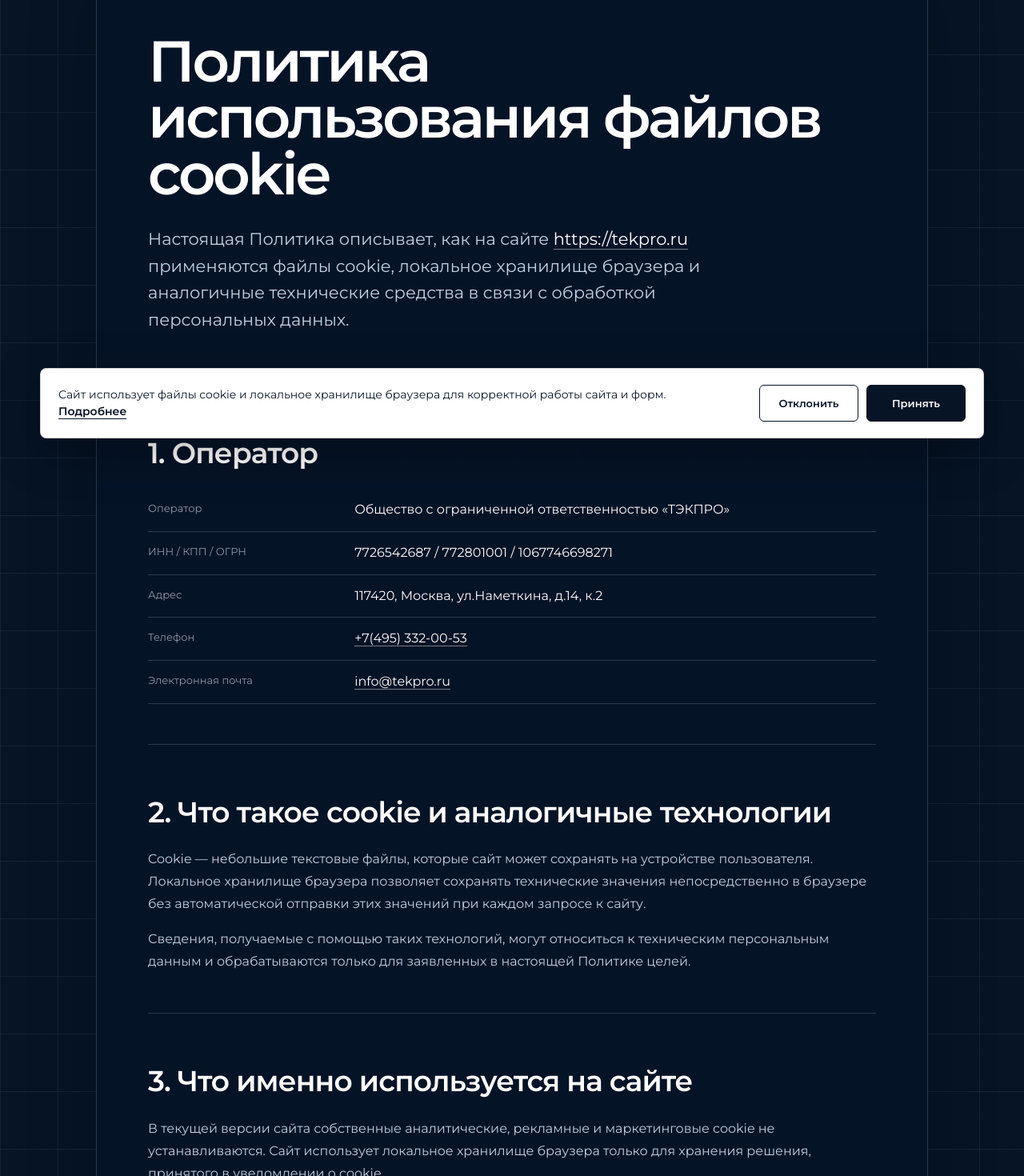
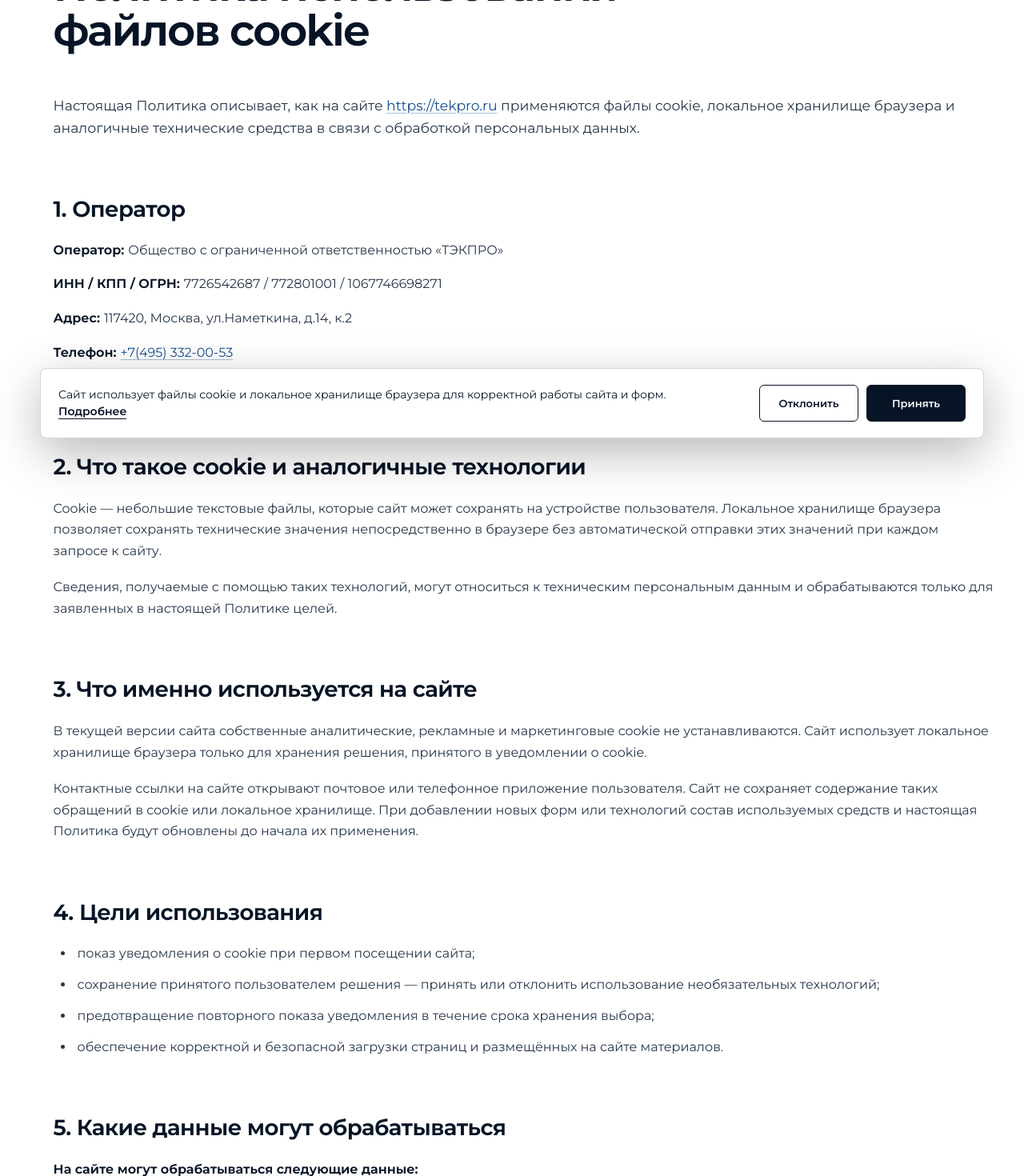
Before and after one commit to Tranqu1111ty/tek_pro_site, a Next.js app: page /cookie-policy in a window 1280 px wide. Shown: the part 220-1690 px from the top of the page at 80% size. Built offline with nearby package versions, Linux system fonts and the light colour scheme.

Commit message:
added cookie banner

```diff
--- a/app/cookie-policy/page.tsx
+++ b/app/cookie-policy/page.tsx
@@ -36,7 +36,6 @@ export default function CookiePolicyPage() {
 
       <article className="policy-document">
         <div className="policy-title">
-          <p className="section-index"></p>
           <h1>Политика использования файлов cookie</h1>
           <p className="policy-lead">
             Настоящая Политика описывает, как на сайте{" "}
@@ -114,6 +113,7 @@ export default function CookiePolicyPage() {
 
         <section>
           <h2>5. Какие данные могут обрабатываться</h2>
+          <p className="policy-list-title">На сайте могут обрабатываться следующие данные:</p>
           <ul>{technicalData.map((item) => <li key={item}>{item}</li>)}</ul>
           <p>
             Технические сведения HTTP-запроса передаются браузером независимо от выбора в
@@ -126,13 +126,13 @@ export default function CookiePolicyPage() {
           <h2>6. Согласие и управление</h2>
           <p>
             При первом посещении сайта пользователю показывается уведомление с кнопками «Принять»
-            и «Отклонить». В обоих случаях решение сохраняется в локальное хранилище, чтобы сайт не
+            и «Отклонить». В обоих случаях решение сохраняется в локальном хранилище, чтобы сайт не
             запрашивал его при каждом открытии страницы. При отказе никакие необязательные cookie
-            или записи локальное хранилище сайтом не создаются, кроме технической записи о самом отказе.
+            или записи локального хранилища сайтом не создаются, кроме технической записи о самом отказе.
           </p>
           <p>
             Пользователь может удалить сохранённое решение в настройках браузера. После удаления
-            уведомление появится снова. Запрет локальное хранилище в настройках браузера не ограничивает
+            уведомление появится снова. Запрет локального хранилища в настройках браузера не ограничивает
             просмотр материалов сайта, но уведомление может показываться повторно.
           </p>
         </section>
@@ -145,7 +145,7 @@ export default function CookiePolicyPage() {
             через сайт. Шрифты, изображения и видео загружаются с инфраструктуры сайта.
           </p>
           <p>
-            Трансграничная передача данных, полученных с помощью cookie или локальное хранилище, сайтом не
+            Трансграничная передача данных, полученных с помощью cookie или локального хранилища, сайтом не
             осуществляется.
           </p>
         </section>
@@ -153,7 +153,7 @@ export default function CookiePolicyPage() {
         <section>
           <h2>8. Срок хранения</h2>
           <p>
-            Решение пользователя хранится в локальное хранилище не более 12 месяцев с даты выбора. По
+            Решение пользователя хранится в локальном хранилище не более 12 месяцев с даты выбора. По
             истечении этого срока сайт снова показывает уведомление. Пользователь может удалить
             запись раньше через настройки браузера.
           </p>
--- a/app/globals.css
+++ b/app/globals.css
@@ -1168,21 +1168,20 @@ button, summary, a { -webkit-tap-highlight-color: transparent; }
 
 .policy-page {
   min-height: 100vh;
-  padding-bottom: 96px;
-  background:
-    linear-gradient(rgba(191, 210, 227, 0.07) 1px, transparent 1px),
-    linear-gradient(90deg, rgba(191, 210, 227, 0.07) 1px, transparent 1px),
-    var(--navy);
-  background-size: 72px 72px;
+  padding-bottom: clamp(80px, 9vw, 150px);
+  background: #ffffff;
+  color: var(--navy);
 }
 .policy-header {
   display: flex;
   align-items: center;
   justify-content: space-between;
   min-height: 84px;
-  padding: 0 var(--gutter);
+  padding: 0 clamp(28px, 5.8vw, 112px);
+  border-bottom: 1px solid #e6e9ed;
   background: var(--white);
   color: var(--navy);
+  box-shadow: 0 2px 9px rgba(6, 20, 38, 0.06);
 }
 .policy-back-link {
   font-family: var(--mono);
@@ -1192,74 +1191,97 @@ button, summary, a { -webkit-tap-highlight-color: transparent; }
   text-transform: uppercase;
 }
 .policy-document {
-  width: min(1040px, calc(100% - (2 * var(--gutter))));
-  margin: clamp(48px, 7vw, 100px) auto 0;
-  padding: clamp(30px, 5vw, 72px);
-  border: 1px solid var(--line);
-  border-radius: 8px;
-  background: rgba(6, 20, 38, 0.95);
-  box-shadow: 0 30px 90px rgba(0, 0, 0, 0.2);
+  width: min(1360px, calc(100% - clamp(56px, 8vw, 140px)));
+  margin: clamp(64px, 7vw, 118px) auto 0 clamp(28px, 5.2vw, 104px);
 }
-.policy-title { padding-bottom: clamp(38px, 5vw, 64px); border-bottom: 1px solid var(--line); }
+.policy-title { padding: 0; }
 .policy-title h1 {
-  max-width: 850px;
-  margin: 22px 0 0;
+  max-width: 780px;
+  margin: 0;
   font-family: var(--display);
-  font-size: clamp(40px, 6vw, 72px);
-  font-weight: 600;
-  letter-spacing: -0.045em;
-  line-height: 0.98;
+  font-size: clamp(42px, 4.2vw, 66px);
+  font-weight: 650;
+  letter-spacing: -0.035em;
+  line-height: 1.05;
 }
 .policy-lead {
-  max-width: 790px;
-  margin: 30px 0 0;
-  color: var(--blueprint);
-  font-size: clamp(17px, 2vw, 21px);
-  line-height: 1.6;
+  max-width: 1240px;
+  margin: clamp(34px, 4vw, 54px) 0 0;
+  color: #253549;
+  font-size: clamp(17px, 1.35vw, 20px);
+  line-height: 1.65;
 }
-.policy-document section { padding-top: clamp(40px, 5vw, 64px); }
-.policy-document section + section { margin-top: clamp(34px, 4vw, 50px); border-top: 1px solid var(--line); }
+.policy-document section { margin-top: clamp(54px, 5.5vw, 82px); }
+.policy-document section + section { border: 0; }
 .policy-document section h2 {
-  margin: 0 0 24px;
+  margin: 0 0 22px;
   font-family: var(--display);
-  font-size: clamp(25px, 3.2vw, 36px);
-  font-weight: 600;
-  letter-spacing: -0.025em;
-  line-height: 1.15;
+  font-size: clamp(26px, 2.15vw, 34px);
+  font-weight: 650;
+  letter-spacing: -0.02em;
+  line-height: 1.22;
 }
 .policy-document section p,
 .policy-document section li {
-  color: var(--blueprint);
-  font-size: 16px;
-  line-height: 1.75;
+  max-width: 1240px;
+  color: #253549;
+  font-size: clamp(16px, 1.22vw, 19px);
+  line-height: 1.68;
 }
-.policy-document section p { margin: 16px 0 0; }
-.policy-document section ul { margin: 0; padding-left: 22px; }
-.policy-document section li + li { margin-top: 8px; }
-.policy-document a { color: var(--white); border-bottom: 1px solid rgba(255, 255, 255, 0.45); }
+.policy-document section p { margin: 18px 0 0; }
+.policy-document section ul {
+  margin: 0;
+  padding-left: 26px;
+  list-style: disc outside;
+}
+.policy-document section .policy-list-title {
+  margin-top: 0;
+  color: var(--navy);
+  font-weight: 650;
+}
+.policy-list-title + ul { margin-top: 16px; }
+.policy-document section li { padding-left: 4px; }
+.policy-document section li + li { margin-top: 12px; }
+.policy-document a {
+  color: #164f8f;
+  text-decoration: underline;
+  text-decoration-color: rgba(22, 79, 143, 0.35);
+  text-underline-offset: 3px;
+}
 .policy-details { margin: 0; }
 .policy-details div {
-  display: grid;
-  grid-template-columns: minmax(170px, 0.35fr) 1fr;
-  gap: 30px;
-  padding: 14px 0;
-  border-bottom: 1px solid var(--line);
+  display: flex;
+  flex-wrap: wrap;
+  gap: 5px;
+  max-width: 1240px;
+  padding: 0;
 }
-.policy-details dt { color: var(--steel); font-size: 13px; }
-.policy-details dd { margin: 0; color: var(--white); }
+.policy-details div + div { margin-top: 18px; }
+.policy-details dt {
+  color: var(--navy);
+  font-size: clamp(16px, 1.22vw, 19px);
+  font-weight: 650;
+}
+.policy-details dt::after { content: ":"; }
+.policy-details dd {
+  margin: 0;
+  color: #253549;
+  font-size: clamp(16px, 1.22vw, 19px);
+  line-height: 1.55;
+}
 .policy-storage-record {
   margin-top: 24px;
   padding: 20px 22px;
-  border-left: 2px solid var(--blueprint);
-  background: rgba(191, 210, 227, 0.07);
+  border-left: 2px solid #164f8f;
+  background: #f3f6f9;
 }
 .policy-storage-record p:first-child { margin-top: 0; }
 .policy-storage-record code {
-  color: var(--white);
+  color: var(--navy);
   font-family: ui-monospace, SFMono-Regular, Consolas, monospace;
   overflow-wrap: anywhere;
 }
-.policy-updated { padding-top: 20px; color: var(--white) !important; font-weight: 600; }
+.policy-updated { padding-top: 14px; color: var(--navy) !important; font-weight: 650; }
 
 @media (max-width: 1320px) {
   .site-header { grid-template-columns: minmax(170px, 0.8fr) auto auto; gap: 24px; }
@@ -1463,9 +1485,11 @@ button, summary, a { -webkit-tap-highlight-color: transparent; }
   .cookie-button { min-width: 0; width: 100%; }
   .policy-page { padding-bottom: 72px; }
   .policy-header { min-height: 72px; padding-inline: 20px; }
-  .policy-document { width: calc(100% - 28px); padding: 28px 20px; }
-  .policy-title h1 { font-size: clamp(34px, 10.5vw, 46px); }
-  .policy-details div { grid-template-columns: 1fr; gap: 5px; }
+  .policy-document { width: calc(100% - 40px); margin: 52px 20px 0; }
+  .policy-title h1 { font-size: clamp(36px, 10.5vw, 46px); }
+  .policy-document section { margin-top: 50px; }
+  .policy-details div { display: block; }
+  .policy-details dd { margin-top: 4px; }
 }
 
 @media (prefers-reduced-motion: reduce) {
```
Also changed, not shown: 1 other file (tests, documents, lock files or other folders).
